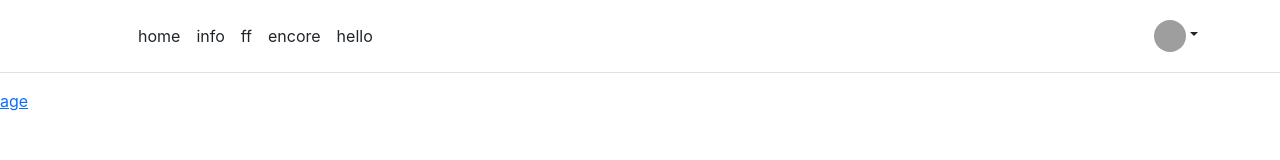
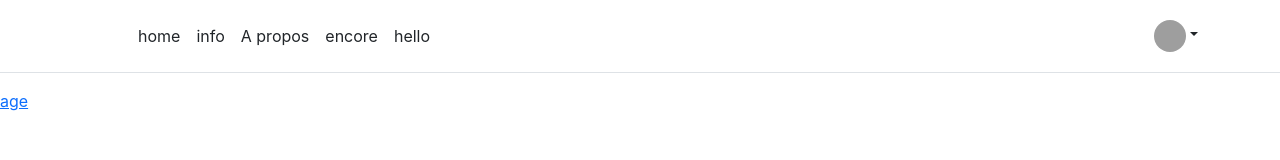
Before and after one commit to Shaddowr88/SoutienRouteur, a React (Create React App) app: page /home in a window 1280 px wide. Shown: the top 160 px of the page. Built offline with nearby package versions, Linux system fonts and the light colour scheme; grey boxes are pictures that could not be loaded.

Commit message:
correction Ph1

```diff
--- /dev/null
+++ b/src/Screen/AppoposScreen.js
@@ -0,0 +1,12 @@
+import ComposantOne from "../Componants/ComposantOne";
+
+
+export default function AproposScreen(){
+
+    return(
+        <div>
+            <h1>Hello Home Screen !!</h1>
+            <ComposantOne />
+        </div>
+    )
+ }
--- a/src/Screen/Log.js
+++ b/src/Screen/Log.js
@@ -8,7 +8,7 @@ export default function Log(){
           <h1>
               Log
           </h1>
-          <a href={"/home/1"}>home</a>
+          <a href={"/home/userScreen"}>home</a>
           <Outlet />
       </div>
     );
--- a/src/Screen/LogOK.js
+++ b/src/Screen/LogOK.js
@@ -3,7 +3,7 @@ import React from 'react';
 import {Outlet} from "react-router-dom";
 import Nav from "../Componants/Nav";
 
-const path= ['home', 'info','ff','encore','hello'];
+const path= ['home', 'info','A propos','encore','hello'];
 
 export default function LogOk(){
 
--- a/src/Screen/UserScreen.js
+++ b/src/Screen/UserScreen.js
@@ -1,6 +1,5 @@
 import ComposantOne from "../Componants/ComposantOne";
 import Fort from "../Componants/ComposantFort";
-import {useParams, Outlet} from "react-router-dom";
 import {UserContext} from "../App";
 
 const el = [
```
Also changed, not shown: src/App.js (+7 -5 lines), src/Componants/Nav.js (+0 -9 lines).
